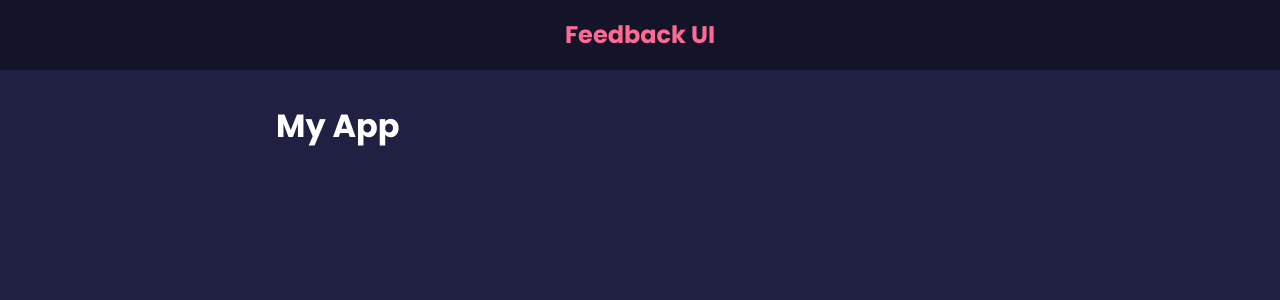
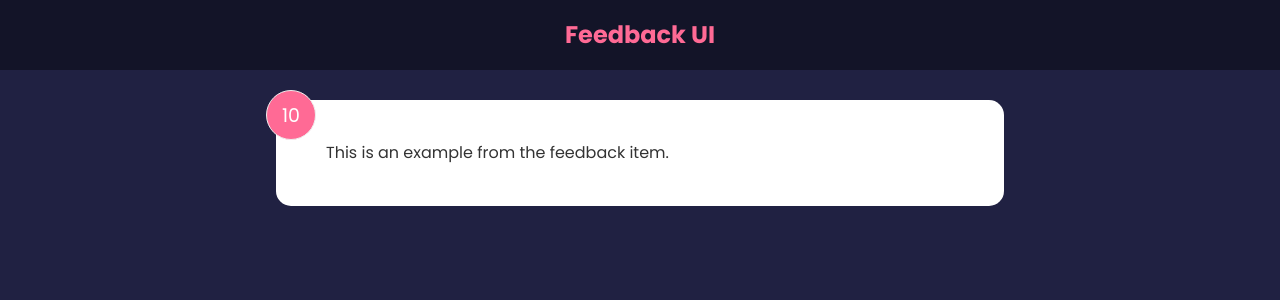
Before and after one commit to NayNayRen/feedback-app, a React (Create React App) app: page / in a window 1280 px wide. Shown: the top 300 px of the page. Built offline with nearby package versions, Linux system fonts and the light colour scheme.

Commit message:
updating as i go, css and feedback comp made

```diff
--- a/src/App.js
+++ b/src/App.js
@@ -1,11 +1,12 @@
 import Header from './components/Header';
+import FeedbackItem from './components/FeedbackItem';
 
 function App() {
   return (
     <>
       <Header />
       <div className="container">
-        <h1>My App</h1>
+        <FeedbackItem />
       </div>
     </>
   );
--- a/src/components/FeedbackItem.jsx
+++ b/src/components/FeedbackItem.jsx
@@ -0,0 +1,12 @@
+function FeedbackItem() {
+  return (
+    <div className="card">
+      <div className="num-display">10</div>
+      <div className="text-display">
+        This is an example from the feedback item.
+      </div>
+    </div>
+  );
+}
+
+export default FeedbackItem;
--- a/src/index.css
+++ b/src/index.css
@@ -196,6 +196,10 @@ input:focus {
   margin: 30px 0 40px;
 }
 
+.rating li {
+  position: relative;
+}
+
 .rating li,
 .num-display {
   -webkit-transition: 0.3s;
@@ -205,7 +209,7 @@ input:focus {
   font-size: 19px;
   height: 50px;
   padding: 10px;
-  position: relative;
+  /* position: relative; */
   text-align: center;
   transition: 0.3s;
   width: 50px;
```
